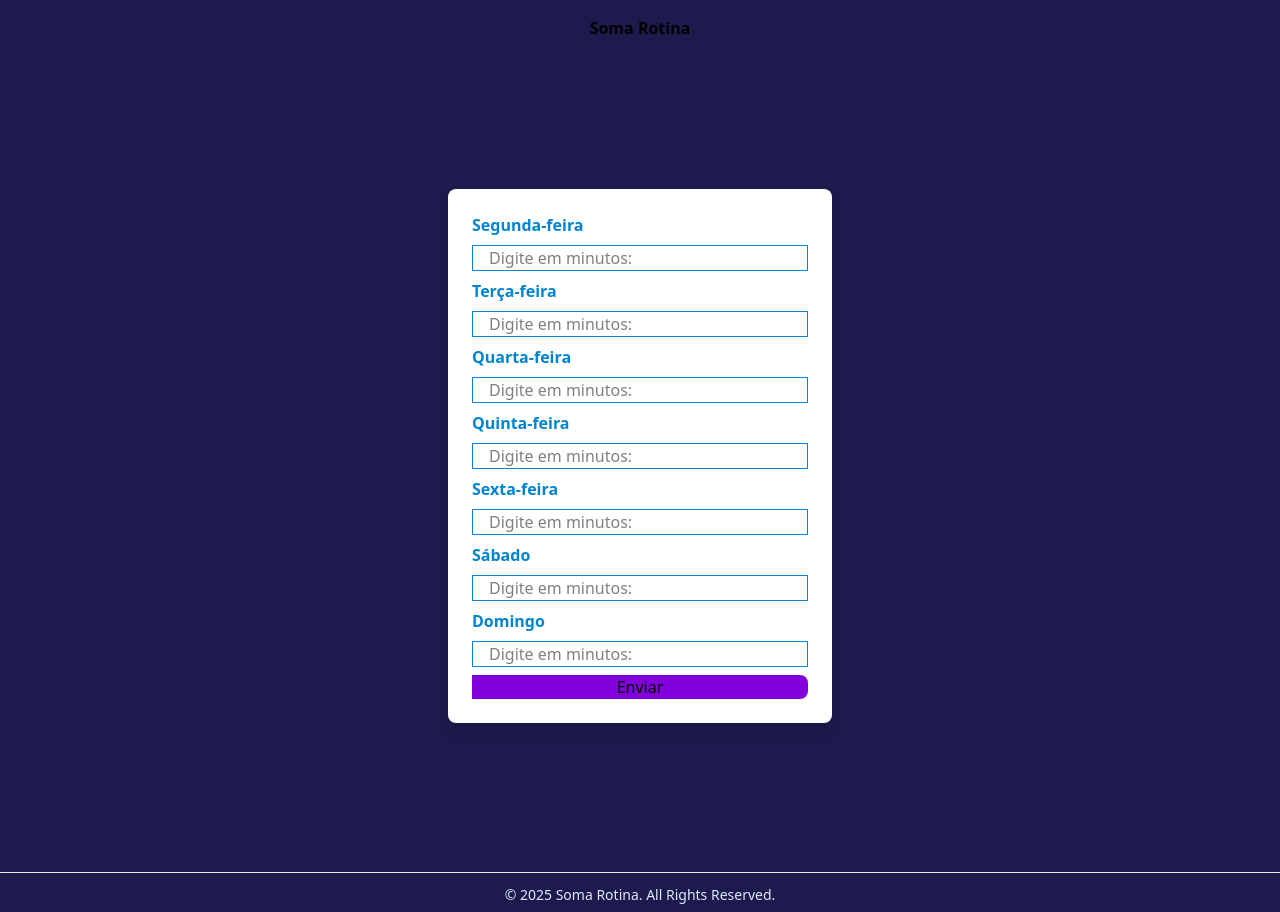
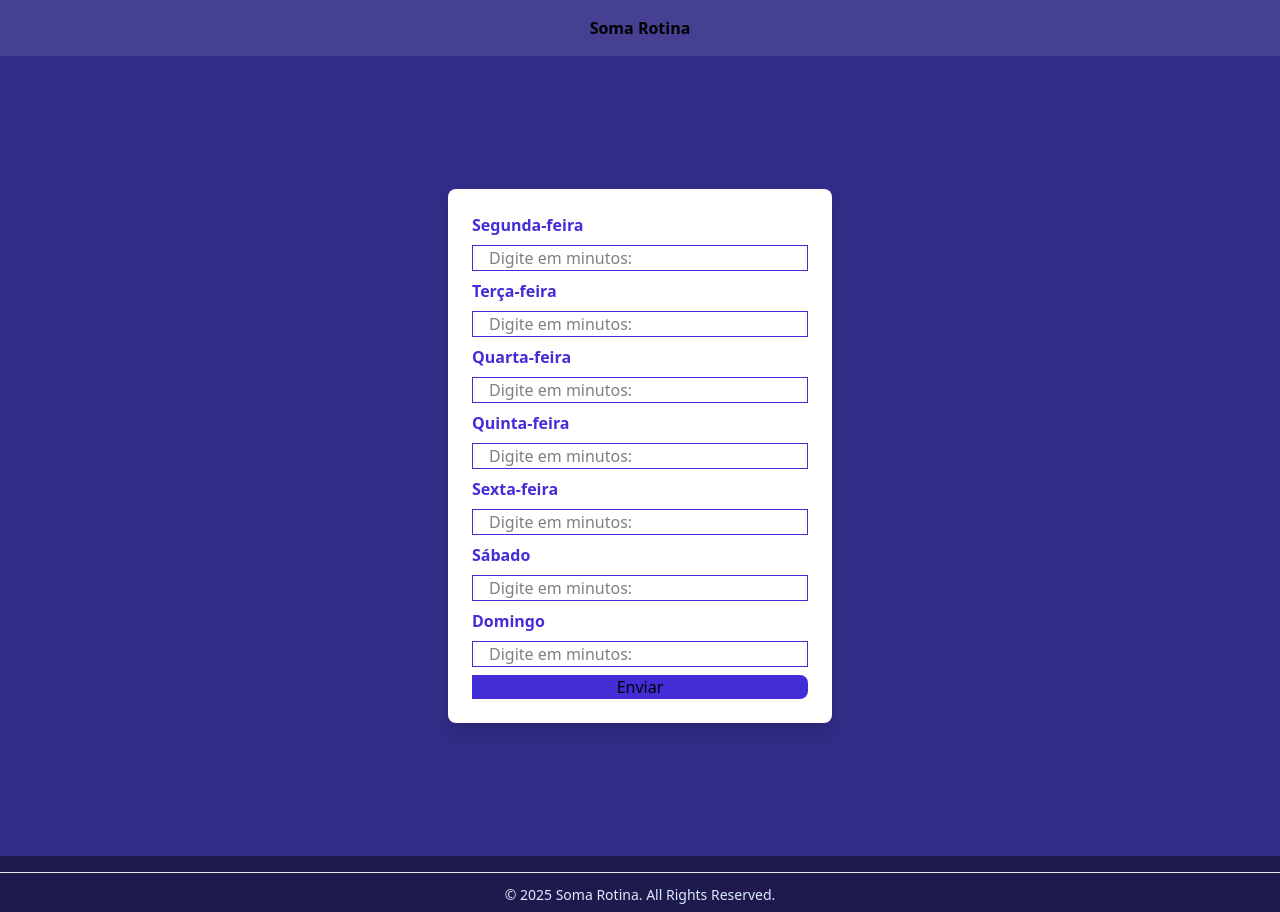
Before and after one commit to veganico98/soma-rotina, a React (Vite) app: page / in a window 1280 px wide. Built offline with nearby package versions, Linux system fonts and the light colour scheme.

Commit message:
Ajuste de layout

```diff
--- a/src/components/Formulario.jsx
+++ b/src/components/Formulario.jsx
@@ -2,36 +2,32 @@ import React from 'react'
 
 const Formulario = () => {
   return (
-    <div className='flex flex-col items-center justify-center h-screen bg-indigo-950'>
+    <div className='flex flex-col items-center justify-center h-screen bg-indigo-900'>
         <form className='flex flex-col gap-4'>
             <div className='flex flex-col gap-2 bg-white p-6 rounded-lg shadow-lg w-96'>
 
-                    <label htmlFor='monday' className='text-sky-600 font-bold'>Segunda-feira</label>
-                    <input type='number' id='monday' placeholder='Digite em minutos:' className='border border-sky-600 rounded-mb-2 p2 px-4 focus:outline-none focus:ring-2 focus:ring-sky-600' />
+                    <label htmlFor='monday' className='text-indigo-700 font-bold'>Segunda-feira</label>
+                    <input type='number' id='monday' placeholder='Digite em minutos:' className='border border-indigo-700 rounded-mb-2 p2 px-4 focus:outline-none focus:ring-2 focus:ring-indigo-700' />
 
-                    <label htmlFor='monday' className='text-sky-600 font-bold'>Terça-feira</label>
-                    <input type='number' id='monday' placeholder='Digite em minutos:' className='border border-sky-600 rounded-mb-2 p2 px-4 focus:outline-none focus:ring-2 focus:ring-sky-600' />
+                    <label htmlFor='monday' className='text-indigo-700 font-bold'>Terça-feira</label>
+                    <input type='number' id='monday' placeholder='Digite em minutos:' className='border border-indigo-700 rounded-mb-2 p2 px-4 focus:outline-none focus:ring-2 focus:ring-indigo-700' />
 
-                    <label htmlFor='monday' className='text-sky-600 font-bold'>Quarta-feira</label>
-                    <input type='number' id='monday' placeholder='Digite em minutos:' className='border border-sky-600 rounded-mb-2 p2 px-4 focus:outline-none focus:ring-2 focus:ring-sky-600' />
+                    <label htmlFor='monday' className='text-indigo-700 font-bold'>Quarta-feira</label>
+                    <input type='number' id='monday' placeholder='Digite em minutos:' className='border border-indigo-700 rounded-mb-2 p2 px-4 focus:outline-none focus:ring-2 focus:ring-indigo-700' />
 
+                    <label htmlFor='monday' className='text-indigo-700 font-bold'>Quinta-feira</label>
+                    <input type='number' id='monday' placeholder='Digite em minutos:' className='border border-indigo-700 rounded-mb-2 p2 px-4 focus:outline-none focus:ring-2 focus:ring-indigo-700' />
 
+                    <label htmlFor='monday' className='text-indigo-700 font-bold'>Sexta-feira</label>
+                    <input type='number' id='monday' placeholder='Digite em minutos:' className='border border-indigo-700 rounded-mb-2 p2 px-4 focus:outline-none focus:ring-2 focus:ring-indigo-700' />
 
-                    <label htmlFor='monday' className='text-sky-600 font-bold'>Quinta-feira</label>
-                    <input type='number' id='monday' placeholder='Digite em minutos:' className='border border-sky-600 rounded-mb-2 p2 px-4 focus:outline-none focus:ring-2 focus:ring-sky-600' />
+                    <label htmlFor='monday' className='text-indigo-700 font-bold'>Sábado</label>
+                    <input type='number' id='monday' placeholder='Digite em minutos:' className='border border-indigo-700 rounded-mb-2 p2 px-4 focus:outline-none focus:ring-2 focus:ring-indigo-700' />
 
-                    <label htmlFor='monday' className='text-sky-600 font-bold'>Sexta-feira</label>
-                    <input type='number' id='monday' placeholder='Digite em minutos:' className='border border-sky-600 rounded-mb-2 p2 px-4 focus:outline-none focus:ring-2 focus:ring-sky-600' />
+                    <label htmlFor='monday' className='text-indigo-700 font-bold'>Domingo</label>
+                    <input type='number' id='monday' placeholder='Digite em minutos:' className='border border-indigo-700 rounded-mb-2 p2 px-4 focus:outline-none focus:ring-2 focus:ring-indigo-700' />
 
-                    <label htmlFor='monday' className='text-sky-600 font-bold'>Sábado</label>
-                    <input type='number' id='monday' placeholder='Digite em minutos:' className='border border-sky-600 rounded-mb-2 p2 px-4 focus:outline-none focus:ring-2 focus:ring-sky-600' />
-
-
-
-                    <label htmlFor='monday' className='text-sky-600 font-bold'>Domingo</label>
-                    <input type='number' id='monday' placeholder='Digite em minutos:' className='border border-sky-600 rounded-mb-2 p2 px-4 focus:outline-none focus:ring-2 focus:ring-sky-600' />
-
-                    <button type='submit' className='bg-purple-700 rounded-r-lg gap-20'>Enviar</button>
+                    <button type='submit' className='bg-indigo-700 rounded-r-lg gap-20'>Enviar</button>
             </div>
         </form>
     </div>
--- a/src/components/header.jsx
+++ b/src/components/header.jsx
@@ -2,7 +2,7 @@ import React from 'react'
 
 const Header = () => {
   return (
-    <div className='h-14 bg-linear-to-t bg-indigo-950 grid-cols-2 flex items-center justify-center'>
+    <div className='h-14 bg-linear-to-t bg-indigo-900/90 grid-cols-2 flex items-center justify-center'>
         <img src="" alt="" />
         <h1 className='font-bold dark:text-white'>Soma Rotina</h1>
     </div>
```
